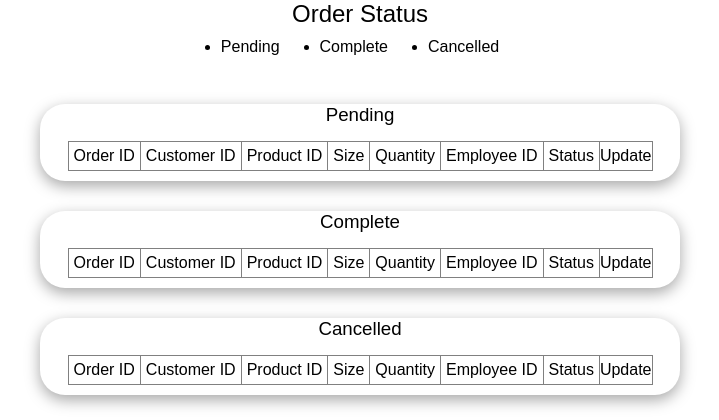
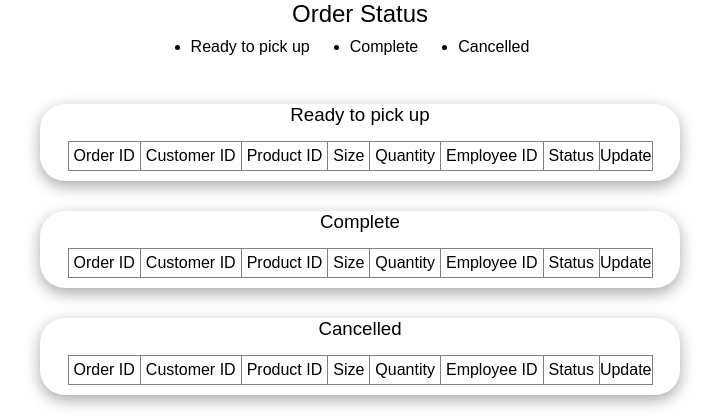
Before and after one commit to smhaf/donpollo, a PHP site: page /employee.php in a window 1280 px wide. Shown: the part 96-516 px from the top of the page, without its empty margins (280-999 px from the left). Run offline with PHP 8.4, Linux system fonts and the light colour scheme; a user stored in the database is signed in; data comes from the database, SQL or seed files in the repository.

Commit message:
last update

```diff
--- a/admin.php
+++ b/admin.php
@@ -256,7 +256,7 @@ function confirmation() {
                     <th>Employee ID</th>
                 </tr>
                 <?php
-                    $sql = "select * from prod_order where emp_id is null;";
+                    $sql = "select * from prod_order where emp_id is null and ord_status != 'Cancelled';";
                     $query = mysqli_query($dbconn, $sql) or die ("Error :". mysqli_error($dbconn));
                     $r = mysqli_num_rows($query);
 
--- a/custOrder.php
+++ b/custOrder.php
@@ -50,7 +50,7 @@
                         echo "<td>". $row['size'] ."</td>";
                         echo "<td>". $row['qty'] ."</td>";
                         echo "<td>". $row['ord_status'] ."</td>";
-                        if($row['ord_status'] == 'Pending'||$row['ord_status'] == 'pending'){
+                        if($row['ord_status'] == 'Ready to pick up'||$row['ord_status'] == 'Pending'){
                             echo "<td><a href='cancelOrder.php?ord_id=".$row['ord_id']."'>Cancel</a></td>";
                         }
                         else{
--- a/editStatus.php
+++ b/editStatus.php
@@ -52,7 +52,7 @@
                     <td>:</td>
                     <td>
                         <!--<input type="text" name="ord_status"  id="o_stat" required>-->
-						<label><input type="radio" name="ord_status" id="o_stat" value="Pending" checked    >Pending</label>
+						<label><input type="radio" name="ord_status" id="o_stat" value="Ready to pick up" checked    >Ready to pick up</label>
 						<label><input type="radio" name="ord_status" id="o_stat" value="Complete">Complete</label>
 						<label><input type="radio" name="ord_status" id="o_stat" value="Cancelled">Cancelled</label>
 
--- a/employee.php
+++ b/employee.php
@@ -42,7 +42,7 @@ function confirmation() {
         <h2>Order Status</h2>
         <div class="status">
             <ul>
-                <li>Pending</li>
+                <li>Ready to pick up</li>
                 <li>Complete</li>
                 <li>Cancelled</li>
             </ul>
@@ -51,7 +51,7 @@ function confirmation() {
     <br>
     <div class="container">
         <div class="pending-stat">
-            <h3>Pending</h3>
+            <h3>Ready to pick up</h3>
             <table border="1">
                 <tr>
                     <td>Order ID</td>
@@ -64,7 +64,7 @@ function confirmation() {
                     <!--Untuk update, refer sini: https://docs.google.com/presentation/d/1HNhDIzOMOvb3IPY9SVcXha6MLLyjXydp/edit?usp=sharing&ouid=115591133717528043506&rtpof=true&sd=true-->
                     <th>Update</th>
                     <?php
-                    $sql = "select * from prod_order where ord_status = 'Pending' and emp_id = '$employee' ;";
+                    $sql = "select * from prod_order where ord_status = 'Ready to pick up' and emp_id = '$employee' ;";
                     $query = mysqli_query($dbconn, $sql) or die ("Error :". mysqli_error($dbconn));
                     $r = mysqli_num_rows($query);
 
--- a/header.php
+++ b/header.php
@@ -20,7 +20,6 @@ function confirmation() {
             </div>
             <nav>
                 <?php
-                    echo "<a href='mainPage.php'>Back</a>";
                     echo "<a onClick = 'confirmation()'>Logout</a>";
                 ?>
             </nav>
--- a/orderProcess.php
+++ b/orderProcess.php
@@ -14,7 +14,7 @@
         $prod_id = htmlspecialchars($_POST['prodID']);
         $qty = htmlspecialchars($_POST['quantity']);
         $size = htmlspecialchars($_POST['size']);
-        $ord_status = "Pending";
+        $ord_status = "Ready to pick up";
 
         do{/*generate ord_id */
             $id = (string)rand(1,99999);
--- a/payment.php
+++ b/payment.php
@@ -66,9 +66,6 @@
             </form>
         </div>
     </main>
-    <div class='logbtn'>
-        <a href='mainPage.php'><button>Cancel</button></a>
-    </div>
     <footer>
         <div class="container">
             <p>&copy; 2024 Donpollo . All rights reserved.</p>
```
